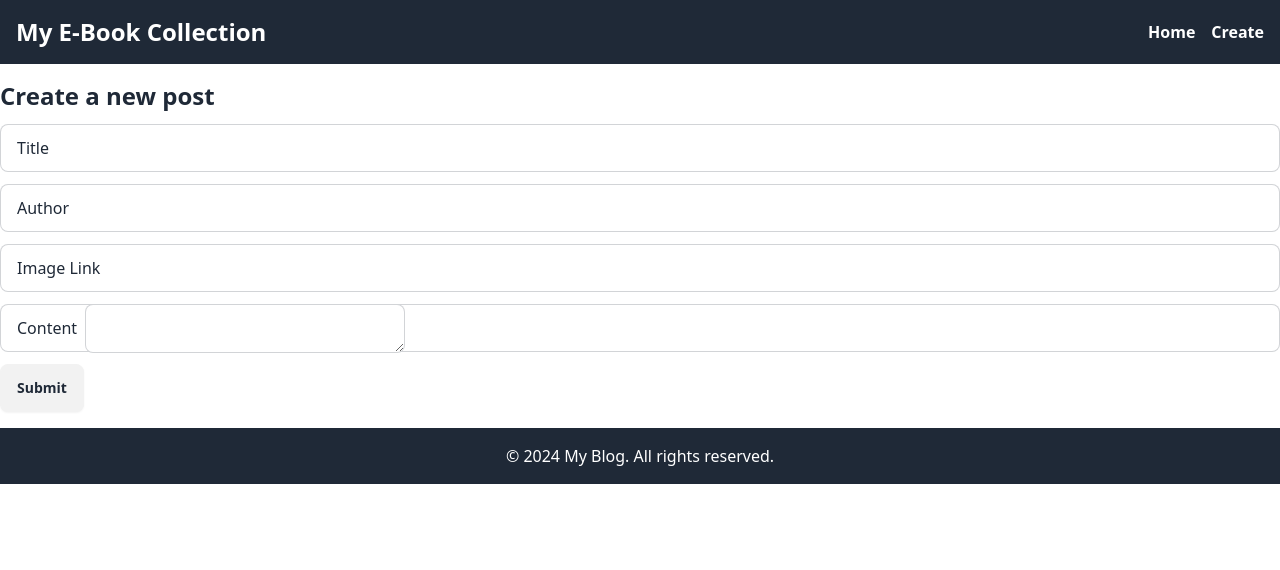
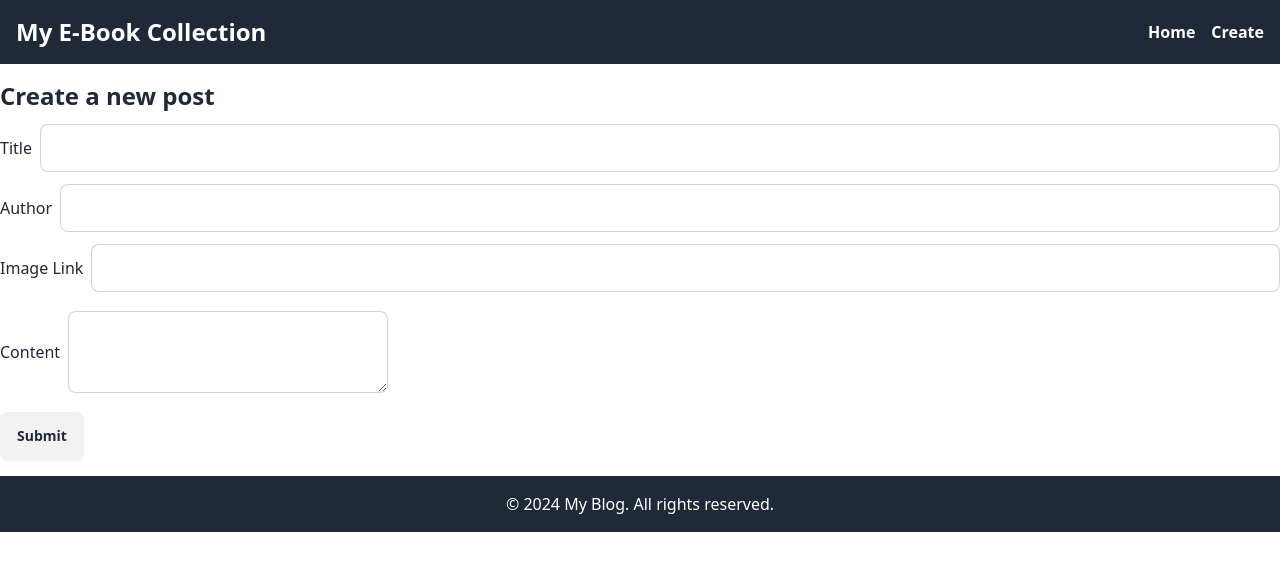
Before and after one commit to JuliaLoew/FE_FULLSTACK, a React (Vite) app: page /Create in a window 1280 px wide. Shown: the top 570 px of the page. Built offline with nearby package versions, Linux system fonts and the light colour scheme.

Commit message:
input border fixed

```diff
--- a/src/Components/Create.jsx
+++ b/src/Components/Create.jsx
@@ -73,48 +73,48 @@ const Create = () => {
       {showHome ? <Home/> :
       <form onSubmit={handleSubmit}>
         <h1 className="text-2xl font-bold mb-3">Create a new post</h1>
-        <label className="input input-bordered flex items-center gap-2 mb-3">
+        <label className="flex items-center gap-2 mb-3">
           Title
           <input
             type="text"
             name="title"
             value={formData.title || ""}
             onChange={handleChange}
-            className="grow"
+            className="input input-bordered grow"
             required
           />
         </label>
-        <label className="input input-bordered flex items-center gap-2 mb-3">
+        <label className="flex items-center gap-2 mb-3">
           Author
           <input
             type="text"
             name="author"
             value={formData.author || ""}
             onChange={handleChange}
-            className="grow"
+            className="input input-bordered grow"
             required
           />
         </label>
-        <label className="input input-bordered flex items-center gap-2 mb-3">
+        <label className="flex items-center gap-2 mb-3">
           Image Link
           <input
             type="text"
             name="cover"
             value={formData.cover || ""}
             onChange={handleChange}
-            className="grow"
+            className="input input-bordered grow"
             required
           />
         </label>
-        <label className="input input-bordered flex items-center gap-2 mb-3">
+        <label className="flex items-center gap-2 mb-3 h-24">
           Content
           <textarea
-            className="textarea textarea-bordered textarea-xs w-full max-w-xs"
-            name="content"
-            value={formData.content || ""}
-            onChange={handleChange}
-            required
-          ></textarea>
+                className="textarea textarea-bordered textarea-md w-full max-w-xs"
+                name="content"
+                value={formData.content || ""}
+                onChange={handleChange}
+                required>
+          </textarea>
         </label>
         <button type="submit" className="btn">Submit</button>
       </form>
```
Also changed, not shown: 1 other file (tests, documents, lock files or other folders).
